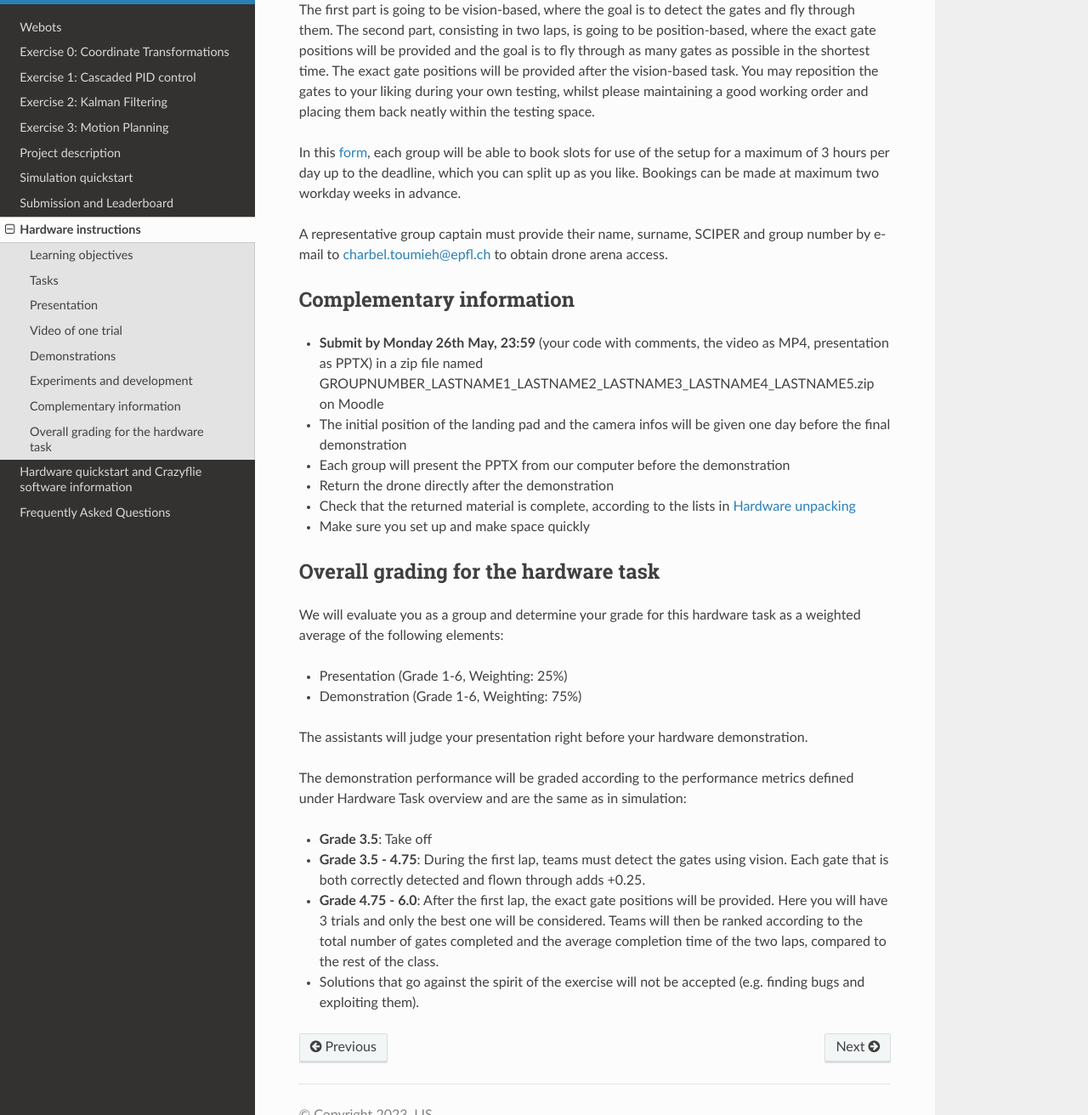
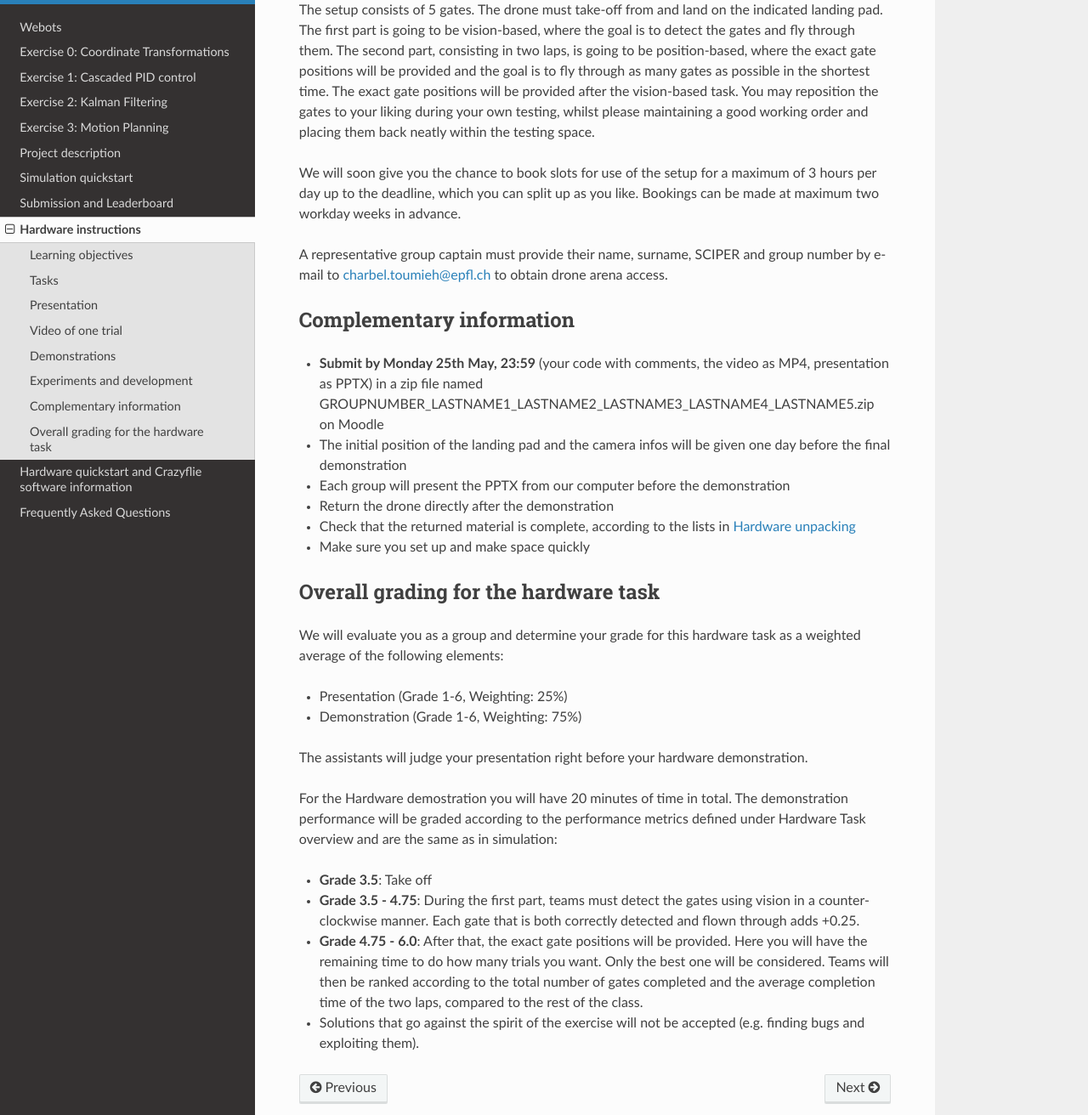
Before and after one commit to lis-epfl/micro-502, a Sphinx documentation site: the page built from docs/assignment/hardware_instruction.rst, in a window 1280 px wide and 1400 px high, scrolled down 1975 px, cut to the strip 88-1400 px from the top of the window. Shown: the whole strip at 85% size. Built offline with Sphinx 7.4.7 and the Read the Docs theme 3.1.0, drawn with Linux system fonts in a browser that asks for light colours; some of the changed text lies outside the part shown.

Commit message:
Clarify final deliverables and demonstration requirements in hardware instructions

```diff
--- a/docs/assignment/hardware_instruction.rst
+++ b/docs/assignment/hardware_instruction.rst
@@ -15,13 +15,12 @@
 
 Tasks
 -----
-The final deliverables which you will be graded on for this hardware practical are the following:
+The final deliverables which you will need to submit for this hardware practical are the following:
 
 - Short presentation (4 slides maximum)
 - Video recording of your most successful trials
 - Task video, code and presentation files submitted on Moodle by May 25th 23:59
-- Demonstration on May 26th: 3 trials (**best grade counts**), and each trial must be completed with only one battery
-
+- Demonstration on May 26th
 Presentation
 ------------
 Length: up to 4 slides
@@ -35,13 +34,15 @@
 
 Video of one trial
 ------------------
-You will prepare and submit a video of one of your trials with your own obsatcles. The video should:
+You will prepare and submit a video of one of your trials with your own track. The video should:
 
 - Contain no edits except speed-ups (indicate speed up factor in overlay) and text additions
 - Show at least one of the team members
 - Show both drone view and third view
 - Show a clock/stop watch with a physical device (i.e a timer on a phone) that indicates seconds at the beginning and at the end
 - Be in mp4 format
+
+We will use it as a backup if the final demostration does not go as planned.
 
 Demonstrations
 --------------
@@ -61,14 +62,15 @@
 The setup consists of 5 gates. The drone must take-off from and land on the indicated landing pad. The first part is going to be vision-based, where the goal is to detect the gates and fly through them. The second part, consisting in two laps, is going to be position-based, where the exact gate positions will be provided and the goal is to fly through as many gates as possible in the shortest time. The exact gate positions will be provided after the vision-based task.
 You may reposition the gates to your liking during your own testing, whilst please maintaining a good working order and placing them back neatly within the testing space.
 
-In this `form <https://docs.google.com/spreadsheets/d/1jxJD-PnUoYsJz4ouRZlyiNg_vVRUKn35aWl69dxFwjU/edit?gid=1016483530#gid=1016483530>`_, each group will be able to book slots for use of the setup for a maximum of 3 hours per day up to the deadline, which you can split up as you like. Bookings can be made at maximum two workday weeks in advance.
+.. In this `form <https://docs.google.com/spreadsheets/d/1jxJD-PnUoYsJz4ouRZlyiNg_vVRUKn35aWl69dxFwjU/edit?gid=1016483530#gid=1016483530>`_,
+We will soon give you the chance to book slots for use of the setup for a maximum of 3 hours per day up to the deadline, which you can split up as you like. Bookings can be made at maximum two workday weeks in advance.
 
 A representative group captain must provide their name, surname, SCIPER and group number by e-mail to charbel.toumieh@epfl.ch to obtain drone arena access.
 
 Complementary information
 -------------------------
 
-- **Submit by Monday 26th May, 23:59** (your code with comments, the video as MP4, presentation as PPTX) in a zip file named GROUPNUMBER_LASTNAME1_LASTNAME2_LASTNAME3_LASTNAME4_LASTNAME5.zip on Moodle
+- **Submit by Monday 25th May, 23:59** (your code with comments, the video as MP4, presentation as PPTX) in a zip file named GROUPNUMBER_LASTNAME1_LASTNAME2_LASTNAME3_LASTNAME4_LASTNAME5.zip on Moodle
 - The initial position of the landing pad and the camera infos will be given one day before the final demonstration
 - Each group will present the PPTX from our computer before the demonstration
 - Return the drone directly after the demonstration
@@ -85,11 +87,12 @@
 
 The assistants will judge your presentation right before your hardware demonstration.
 
+For the Hardware demostration you will have 20 minutes of time in total.
 The demonstration performance will be graded according to the performance metrics defined under :ref:`Hardware Task overview` and are the same as in simulation:
 
 - **Grade 3.5**: Take off
-- **Grade 3.5 - 4.75**: During the first lap, teams must detect the gates using vision. Each gate that is both correctly detected and flown through adds +0.25.
-- **Grade 4.75 - 6.0**: After the first lap, the exact gate positions will be provided. Here you will have 3 trials and only the best one will be considered. Teams will then be ranked according to the total number of gates completed and the average completion time of the two laps, compared to the rest of the class.
+- **Grade 3.5 - 4.75**: During the first part, teams must detect the gates using vision in a counter-clockwise manner. Each gate that is both correctly detected and flown through adds +0.25.
+- **Grade 4.75 - 6.0**: After that, the exact gate positions will be provided. Here you will have the remaining time to do how many trials you want. Only the best one will be considered. Teams will then be ranked according to the total number of gates completed and the average completion time of the two laps, compared to the rest of the class.
 - Solutions that go against the spirit of the exercise will not be accepted (e.g. finding bugs and exploiting them).
 
 .. Demonstration schedule on May 26th
```
